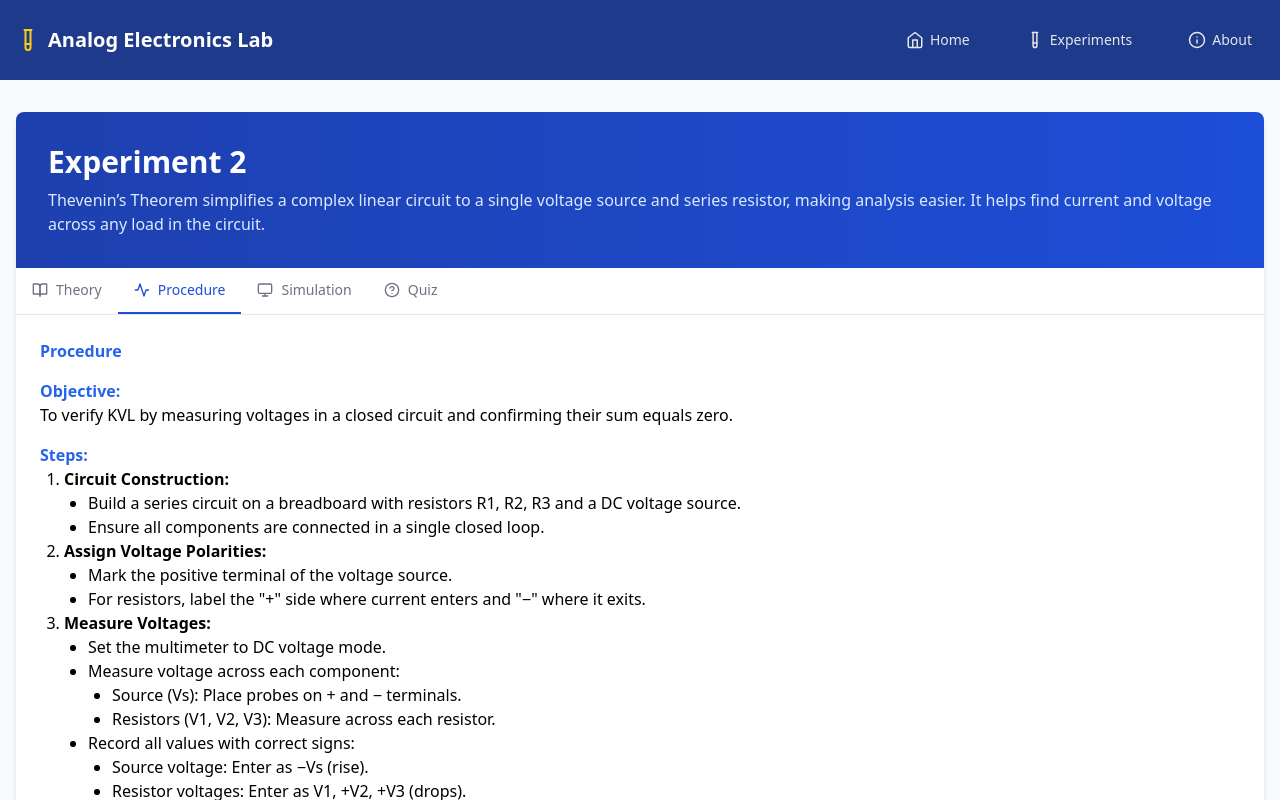
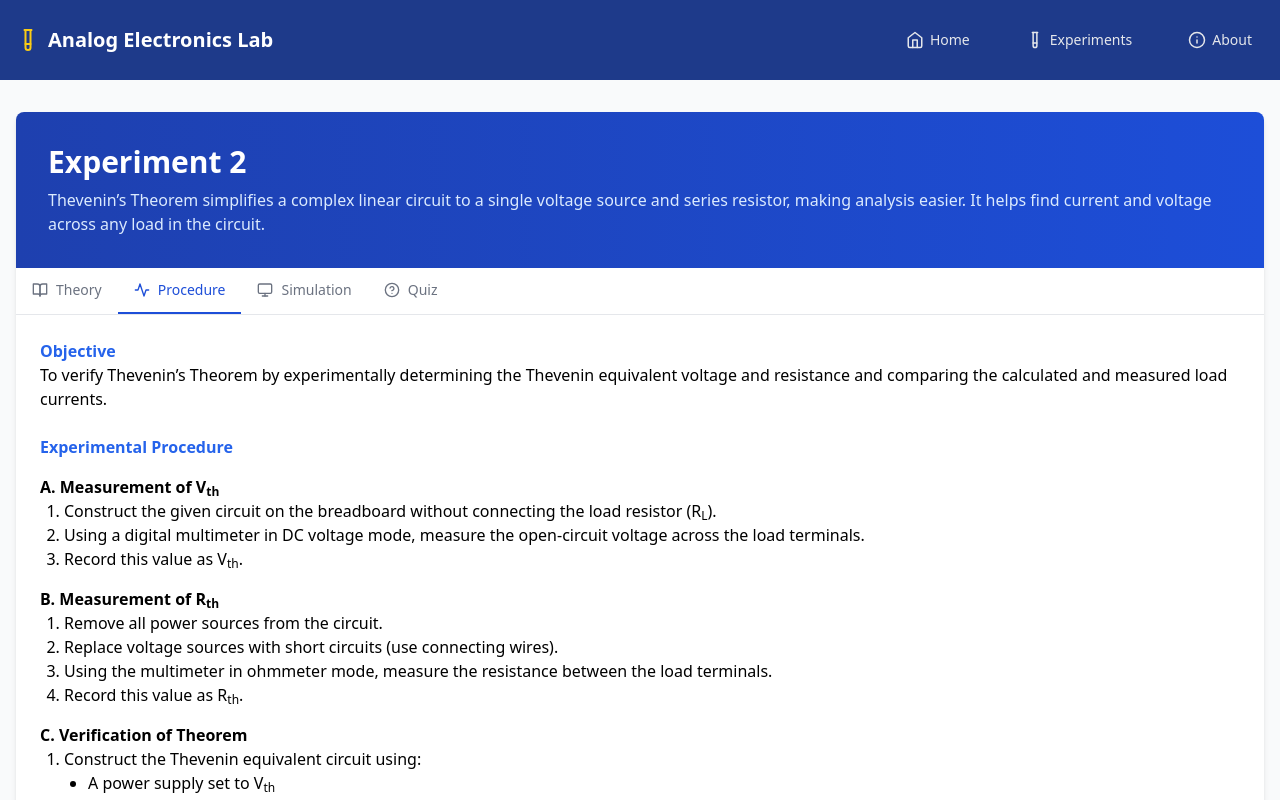
Before and after one commit to Pratyushsrivastavasgn/vrlabeee, a React (Vite) app: page /experiments/experiment2 in a window 1280 px wide. Both pictures are taken after a click on the button "Procedure". Shown: the top 800 px of the page. Built offline with nearby package versions, Linux system fonts and the light colour scheme.

Commit message:
Experiment2 updated

```diff
--- a/src/experiments/Experiment2.tsx
+++ b/src/experiments/Experiment2.tsx
@@ -21,141 +21,156 @@ const TheoryContent = () => (
   <div className="prose max-w-none">
     <h2 className="font-bold text-blue-600">Theory</h2>
     <p>
-      Kirchhoff’s Voltage Law (KVL) states that the algebraic sum of all voltages around any closed loop in an electrical circuit is zero. This principle is derived from the conservation of energy, meaning the total energy supplied by voltage sources equals the energy dissipated by passive components (e.g., resistors) in a closed path.
+      Thevenin's Theorem is a fundamental principle in electrical circuit analysis that simplifies complex linear networks. It states that any linear, bilateral, active two-terminal network can be replaced by an equivalent circuit consisting of:
     </p>
 
-    <h3 className="font-bold text-blue-600 mt-4">Materials Required:</h3>
-    <table className="table-auto border border-collapse border-gray-400">
+    {/* Diagram */}
+    <img
+      src="https://www.tutoroot.com/blog/wp-content/uploads/2024/04/Thevenins-theorem.png"
+      alt="Thevenin's Theorem Diagram"
+      className="my-4"
+    />
+
+    {/* Concepts */}
+    <ul className="list-disc ml-6">
+      <li><strong>Thevenin Voltage (V<sub>th</sub>)</strong>: The open-circuit voltage measured across the load terminals when the load is removed.</li>
+      <li><strong>Thevenin Resistance (R<sub>th</sub>)</strong>: The equivalent resistance seen from the load terminals with all independent sources deactivated (voltage sources replaced by short circuits and current sources by open circuits).</li>
+    </ul>
+
+    <p><strong>Key Features:</strong></p>
+    <ul className="list-disc ml-6">
+      <li>Applies only to linear networks (components obey Ohm's Law)</li>
+      <li>Preserves the voltage-current characteristics at the load terminals</li>
+      <li>Extremely useful for analysing the effect of different loads on a circuit</li>
+      <li>Simplifies complex power systems and electronic circuits for analysis</li>
+    </ul>
+
+    <p>
+      The equivalent circuit allows us to calculate the load current using the simple formula:<br />
+      <em>I<sub>L</sub> = V<sub>th</sub> / (R<sub>th</sub> + R<sub>L</sub>)</em>
+    </p>
+
+    <h2 className="font-bold text-blue-600 mt-6">Apparatus Required</h2>
+    <table className="table-auto border-collapse border border-gray-300 w-full">
       <thead>
         <tr>
-          <th className="border px-4 py-2">S.No.</th>
-          <th className="border px-4 py-2">Component</th>
-          <th className="border px-4 py-2">Specification</th>
+          <th className="border border-gray-300 px-2 py-1">S.No</th>
+          <th className="border border-gray-300 px-2 py-1">Apparatus</th>
+          <th className="border border-gray-300 px-2 py-1">Specifications</th>
+          <th className="border border-gray-300 px-2 py-1">Quantity</th>
         </tr>
       </thead>
       <tbody>
         <tr>
-          <td className="border px-4 py-2">1</td>
-          <td className="border px-4 py-2">DC Power Supply</td>
-          <td className="border px-4 py-2">5V</td>
+          <td className="border border-gray-300 px-2 py-1 text-center">1</td>
+          <td className="border border-gray-300 px-2 py-1">Regulated Power Supply (RPS)</td>
+          <td className="border border-gray-300 px-2 py-1">0-30V DC</td>
+          <td className="border border-gray-300 px-2 py-1 text-center">2</td>
         </tr>
         <tr>
-          <td className="border px-4 py-2">2</td>
-          <td className="border px-4 py-2">Resistors</td>
-          <td className="border px-4 py-2">100Ω, 200Ω, 300Ω</td>
+          <td className="border border-gray-300 px-2 py-1 text-center">2</td>
+          <td className="border border-gray-300 px-2 py-1">Digital Multimeter</td>
+          <td className="border border-gray-300 px-2 py-1">-</td>
+          <td className="border border-gray-300 px-2 py-1 text-center">1</td>
         </tr>
         <tr>
-          <td className="border px-4 py-2">3</td>
-          <td className="border px-4 py-2">Digital Multimeter</td>
-          <td className="border px-4 py-2">Standard</td>
+          <td className="border border-gray-300 px-2 py-1 text-center">3</td>
+          <td className="border border-gray-300 px-2 py-1">Ammeter</td>
+          <td className="border border-gray-300 px-2 py-1">0-10mA DC</td>
+          <td className="border border-gray-300 px-2 py-1 text-center">1</td>
         </tr>
         <tr>
-          <td className="border px-4 py-2">4</td>
-          <td className="border px-4 py-2">Breadboard & Wires</td>
-          <td className="border px-4 py-2">General Purpose</td>
+          <td className="border border-gray-300 px-2 py-1 text-center">4</td>
+          <td className="border border-gray-300 px-2 py-1">Resistors</td>
+          <td className="border border-gray-300 px-2 py-1">1KΩ, 330Ω</td>
+          <td className="border border-gray-300 px-2 py-1 text-center">3, 1</td>
+        </tr>
+        <tr>
+          <td className="border border-gray-300 px-2 py-1 text-center">5</td>
+          <td className="border border-gray-300 px-2 py-1">Breadboard</td>
+          <td className="border border-gray-300 px-2 py-1">-</td>
+          <td className="border border-gray-300 px-2 py-1 text-center">1</td>
+        </tr>
+        <tr>
+          <td className="border border-gray-300 px-2 py-1 text-center">6</td>
+          <td className="border border-gray-300 px-2 py-1">Decade Resistance Box (DRB)</td>
+          <td className="border border-gray-300 px-2 py-1">0-10KΩ</td>
+          <td className="border border-gray-300 px-2 py-1 text-center">1</td>
+        </tr>
+        <tr>
+          <td className="border border-gray-300 px-2 py-1 text-center">7</td>
+          <td className="border border-gray-300 px-2 py-1">Connecting Wires</td>
+          <td className="border border-gray-300 px-2 py-1">-</td>
+          <td className="border border-gray-300 px-2 py-1 text-center">As needed</td>
         </tr>
       </tbody>
     </table>
-
-    <h3 className="font-bold text-blue-600 mt-4">Key Concepts:</h3>
-    <ol className="list-decimal ml-6">
-      <li><strong>Closed Loop/Mesh:</strong> A path that starts and ends at the same node without retracing any component.</li>
-      <li>
-        <strong>Voltage Rise and Drop:</strong>
-        <ul className="list-disc ml-6">
-          <li>Rise: Occurs across a voltage source (from negative to positive terminal).</li>
-          <li>Drop: Occurs across resistors (in the direction of current flow).</li>
-        </ul>
-      </li>
-      <li>
-        <strong>Sign Convention:</strong>
-        <ul className="list-disc ml-6">
-          <li>Assign polarities (+/−) to all components.</li>
-          <li>Traverse the loop consistently (clockwise/counterclockwise) and sum voltages algebraically.</li>
-        </ul>
-      </li>
-    </ol>
-
-    <h3 className="font-bold text-blue-600 mt-4">Mathematical Representation:</h3>
-    <p>∑V = 0</p>
-    <p>Example: For a loop with a source Vs and resistors V1, V2, V3:</p>
-    <p>−Vs + V1 + V2 + V3 = 0</p>
   </div>
 );
 
 const ProcedureContent = () => (
   <div className="prose max-w-none">
-    <h2 className="font-bold text-blue-600">Procedure</h2>
+    <h2 className="font-bold text-blue-600">Objective</h2>
+    <p>To verify Thevenin’s Theorem by experimentally determining the Thevenin equivalent voltage and resistance and comparing the calculated and measured load currents.</p>
 
-    <h3 className="font-bold text-blue-600 mt-4">Objective:</h3>
-    <p>To verify KVL by measuring voltages in a closed circuit and confirming their sum equals zero.</p>
+    <h2 className="font-bold text-blue-600 mt-6">Experimental Procedure</h2>
 
-    <h3 className="font-bold text-blue-600 mt-4">Steps:</h3>
+    <h3 className="font-bold mt-4">A. Measurement of V<sub>th</sub></h3>
     <ol className="list-decimal ml-6">
-      <li>
-        <strong>Circuit Construction:</strong>
+      <li>Construct the given circuit on the breadboard without connecting the load resistor (R<sub>L</sub>).</li>
+      <li>Using a digital multimeter in DC voltage mode, measure the open-circuit voltage across the load terminals.</li>
+      <li>Record this value as V<sub>th</sub>.</li>
+    </ol>
+
+    <h3 className="font-bold mt-4">B. Measurement of R<sub>th</sub></h3>
+    <ol className="list-decimal ml-6">
+      <li>Remove all power sources from the circuit.</li>
+      <li>Replace voltage sources with short circuits (use connecting wires).</li>
+      <li>Using the multimeter in ohmmeter mode, measure the resistance between the load terminals.</li>
+      <li>Record this value as R<sub>th</sub>.</li>
+    </ol>
+
+    <h3 className="font-bold mt-4">C. Verification of Theorem</h3>
+    <ol className="list-decimal ml-6">
+      <li>Construct the Thevenin equivalent circuit using:
         <ul className="list-disc ml-6">
-          <li>Build a series circuit on a breadboard with resistors R1, R2, R3 and a DC voltage source.</li>
-          <li>Ensure all components are connected in a single closed loop.</li>
+          <li>A power supply set to V<sub>th</sub></li>
+          <li>A resistor of value R<sub>th</sub> in series</li>
+          <li>The actual load resistor R<sub>L</sub></li>
         </ul>
       </li>
-      <li>
-        <strong>Assign Voltage Polarities:</strong>
-        <ul className="list-disc ml-6">
-          <li>Mark the positive terminal of the voltage source.</li>
-          <li>For resistors, label the "+" side where current enters and "−" where it exits.</li>
-        </ul>
-      </li>
-      <li>
-        <strong>Measure Voltages:</strong>
-        <ul className="list-disc ml-6">
-          <li>Set the multimeter to DC voltage mode.</li>
-          <li>Measure voltage across each component:
-            <ul className="list-disc ml-6">
-              <li>Source (Vs): Place probes on + and − terminals.</li>
-              <li>Resistors (V1, V2, V3): Measure across each resistor.</li>
-            </ul>
-          </li>
-          <li>Record all values with correct signs:
-            <ul className="list-disc ml-6">
-              <li>Source voltage: Enter as −Vs (rise).</li>
-              <li>Resistor voltages: Enter as V1, +V2, +V3 (drops).</li>
-            </ul>
-          </li>
-        </ul>
-      </li>
-      <li>
-        <strong>Apply KVL:</strong>
-        <ul className="list-disc ml-6">
-          <li>Sum the voltages algebraically: −Vs + V1 + V2 + V3 = 0</li>
-          <li>Example: If Vs = 5V, V1 = 1V, V2 = 2V, V3 = 2V: −5 + 1 + 2 + 2 = 0</li>
-        </ul>
-      </li>
-      <li>
-        <strong>Validation:</strong>
-        <ul className="list-disc ml-6">
-          <li>If the sum is approximately zero, KVL is verified.</li>
-          <li>Account for minor errors due to instrument precision or resistor tolerances.</li>
-        </ul>
-      </li>
-      <li>
-        <strong>Repeat:</strong>
-        <ul className="list-disc ml-6">
-          <li>Test with different resistor values or supply voltages to ensure consistency.</li>
-        </ul>
-      </li>
+      <li>Connect an ammeter in series to measure the load current (I<sub>L</sub>).</li>
+      <li>Compare this measured current with the theoretical value calculated using the formula.</li>
     </ol>
 
-    <h3 className="font-bold text-blue-600 mt-4">Precautions:</h3>
+    <h2 className="font-bold text-blue-600 mt-6">Precautions</h2>
     <ul className="list-disc ml-6">
-      <li>Ensure secure connections to avoid false readings.</li>
-      <li>Verify multimeter accuracy before use.</li>
-      <li>Double-check polarity assignments to avoid sign errors.</li>
+      <li>Always start with the RPS voltage control at minimum to prevent sudden current surges.</li>
+      <li>Ensure all connections are secure to avoid measurement errors.</li>
+      <li>Verify the multimeter is properly zeroed before taking measurements.</li>
+      <li>Handle resistors carefully to prevent overheating.</li>
+      <li>Double-check all polarities when connecting meters and power supplies.</li>
     </ul>
 
-    <h3 className="font-bold text-blue-600 mt-4">Conclusion</h3>
+    <h2 className="font-bold text-blue-600 mt-6">Conclusion</h2>
     <p>
-      The experiment confirms KVL by demonstrating that the sum of voltages in a closed loop equals zero. Practical applications include circuit analysis, troubleshooting, and design validation.
+      Thevenin's Theorem was successfully verified when the practical measurements matched the theoretical predictions within acceptable error margins. This theorem proves invaluable for circuit analysis as it:
+    </p>
+    <ul className="list-disc ml-6">
+      <li>Simplifies complex networks for easier analysis</li>
+      <li>Allows quick evaluation of load effects</li>
+      <li>Reduces computation time in circuit design</li>
+      <li>Provides a standardized approach to network reduction</li>
+    </ul>
+    <p>The small percentage errors observed can be attributed to:</p>
+    <ul className="list-disc ml-6">
+      <li>Component tolerances</li>
+      <li>Measurement instrument inaccuracies</li>
+      <li>Contact resistances in connections</li>
+      <li>Environmental factors</li>
+    </ul>
+    <p>
+      This experiment demonstrates the practical utility of Thevenin's Theorem in electrical engineering applications, from basic circuit design to complex power system analysis.
     </p>
   </div>
 );
```
